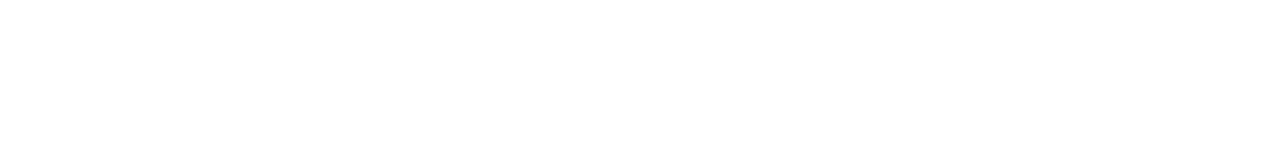
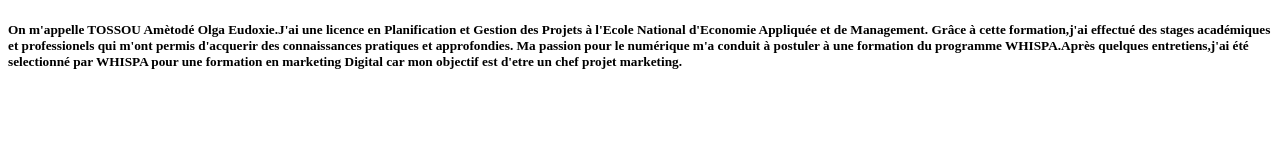
Before and after one commit to Ametode/git-mon-cv, a plain HTML site: page index.html in a window 1280 px wide. Drawn offline with Linux system fonts and the light colour scheme.

Commit message:
mise en place de la section description

```diff
--- a/index.html
+++ b/index.html
@@ -8,6 +8,11 @@
     <title>CV</title>
 </head>
 <body>
-
+    <!-- desciption -->
+    <H5>
+        On m'appelle TOSSOU Amètodé Olga Eudoxie.J'ai une licence en Planification et Gestion des Projets à l'Ecole National d'Economie Appliquée et de Management.
+        Grâce à cette formation,j'ai effectué des stages académiques et professionels qui m'ont permis d'acquerir des connaissances pratiques et approfondies.
+        Ma passion pour le numérique m'a conduit à postuler à une formation du programme WHISPA.Après quelques entretiens,j'ai été selectionné par WHISPA pour une formation en  marketing Digital car mon objectif est d'etre un chef projet marketing.
+    </H5>
 </body>
 </html>
```
